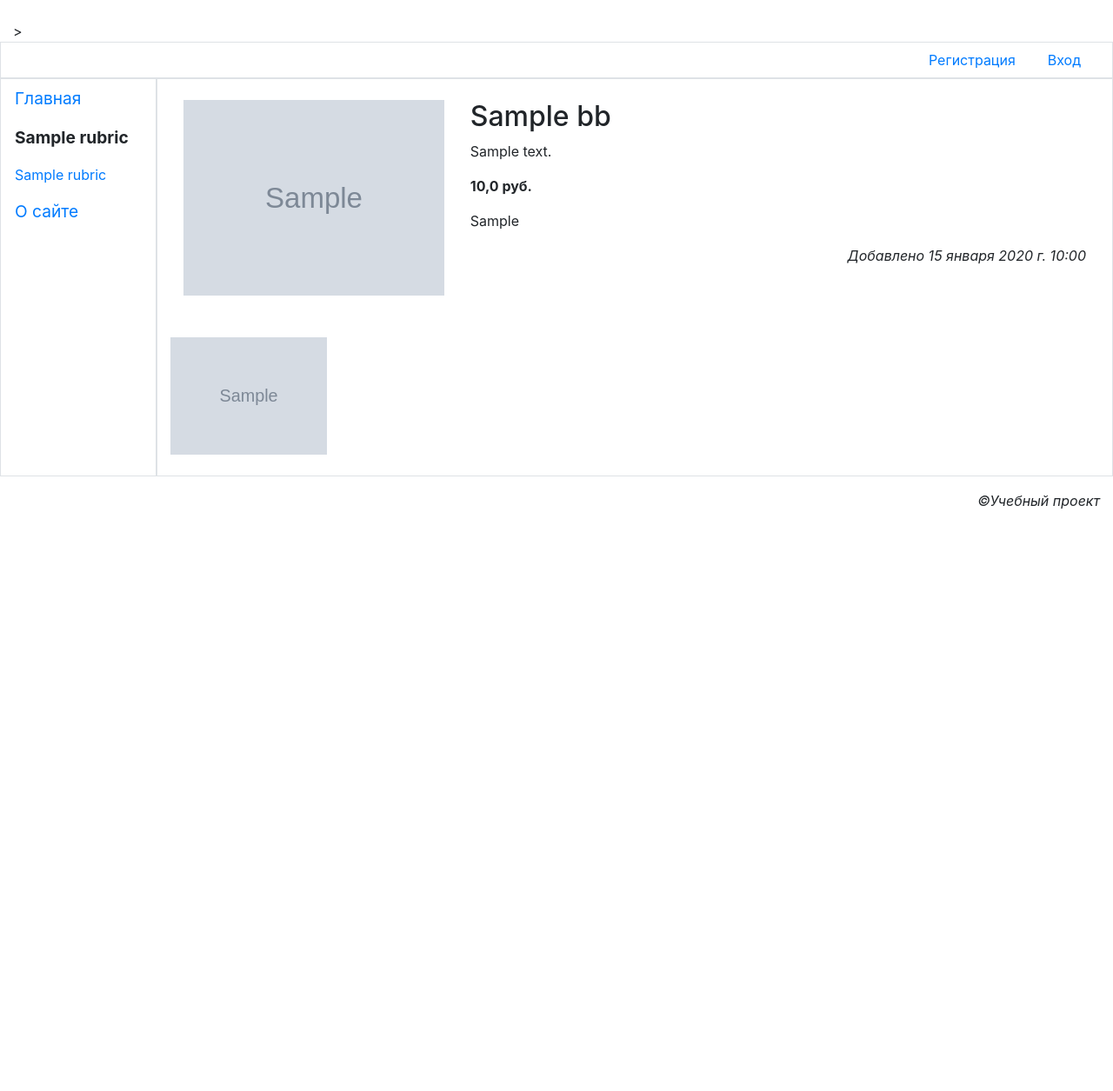
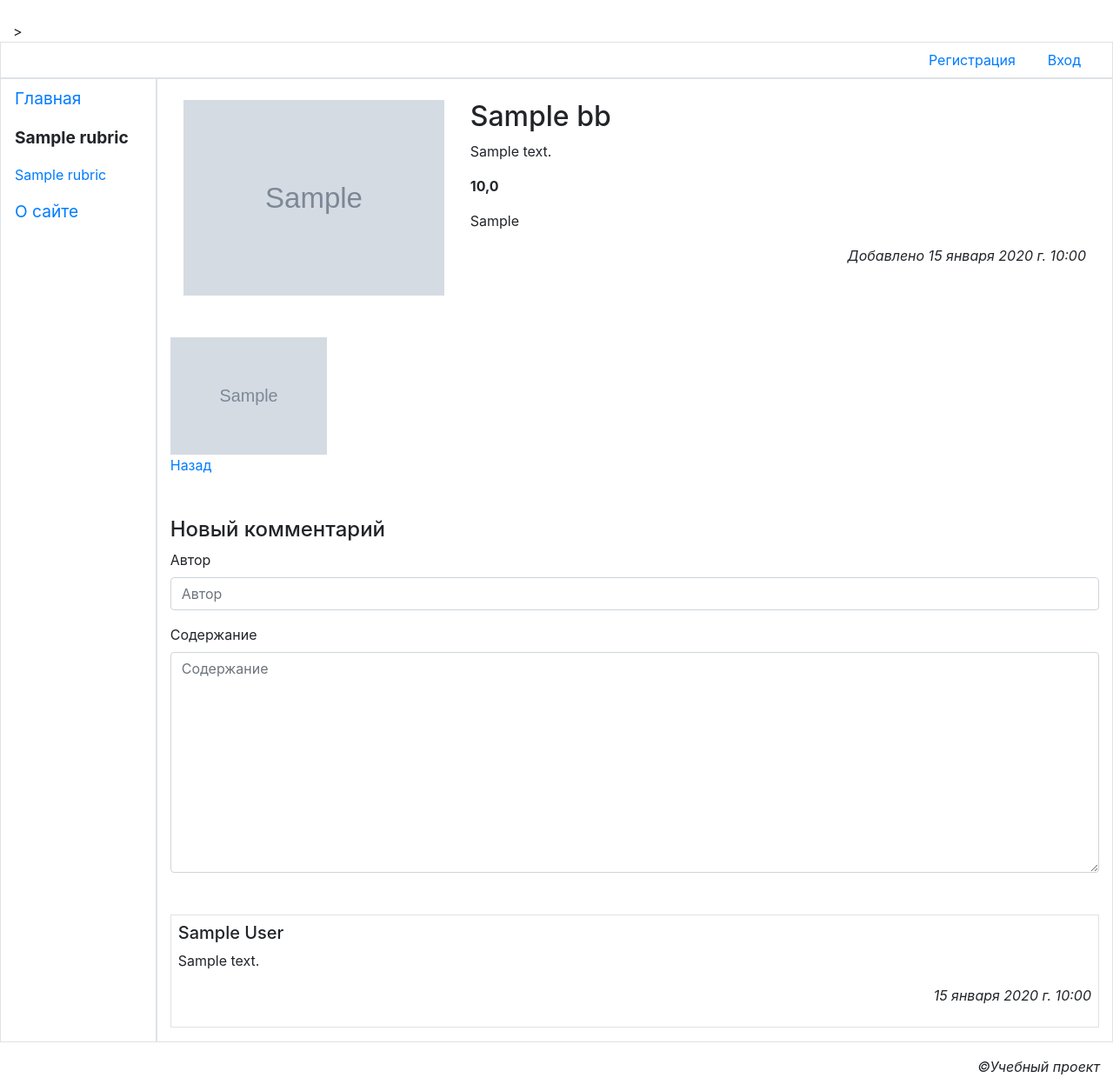
Before and after one commit to Arsendada/Bulletin-board-training-progect, a Django app: page /1/1/ in a window 1280 px wide. Shown: the part 115-1370 px from the top of the page at 87% size. Before the commit the page ends 701 px from the top, so only its background shows below. Run offline with Django 4.2, Linux system fonts and the light colour scheme; tables that the repository leaves empty hold one stand-in row (values such as "Sample post"); grey boxes marked "Sample" are stand-in pictures; some libraries are stand-ins or nearby versions.

Commit message:
Добавлена функция представления detail, изменен шаблон detail.html

```diff
--- a/main/forms.py
+++ b/main/forms.py
@@ -3,7 +3,7 @@
 from django.forms import inlineformset_factory
 from django.contrib.auth.forms import UserCreationForm
 from django.contrib.auth import password_validation
-
+from captcha.fields import CaptchaField
 from django.contrib.auth.models import User
 
 from .models import *
@@ -54,3 +54,21 @@
         widgets = {'author': forms.HiddenInput}
 
 AIFormSet = inlineformset_factory(Bb, AdditionalImage, fields = '__all__')
+
+
+class UserCommentForm(forms.ModelForm):
+    """Класс формы для написания комментариев"""
+    class Meta:
+        model = Comment
+        exclude = ('is_active',)
+        widgets = {'bb': forms.HiddenInput}
+
+
+class GuestCommentForm(forms.ModelForm):
+    """Класс формы для капчи"""
+    captcha = CaptchaField(label='Введите текст с картинки',
+                           error_messages={'invalid': 'Неправильный текст'})
+    class Meta:
+        model = Comment
+        exclude = ('is_active',)
+        widgets = {'bb': forms.HiddenInput}
--- a/main/templates/main/detail.html
+++ b/main/templates/main/detail.html
@@ -1,18 +1,23 @@
 {% extends 'layout/basic.html' %}
 
-{% block title %}{{ bb.title }} - {{ bb.rubric.name }}{% endblock %}
+{% load bootstrap4 %}
+
+{% block title %}
+    {{ bb.title }} - {{ bb.rubric.name }}
+{% endblock %}
 
 {% block content %}
     <div class="container-fluid mt-3">
         <div class="row">
             {% if bb.image %}
-        <div class="col-md-auto"><img src="{{ bb.image.url }}"
-        class="main-image"></div>
+                <div class="col-md-auto">
+                    <img src="{{ bb.image.url }}" class="main-image" alt="">
+                </div>
             {% endif %}
             <div class="col">
                 <h2>{{ bb.title }}</h2>
                 <p>{{ bb.content }}</p>
-            <p class="font-weight-bold">{{ bb.price }} руб.</p>
+                <p class="font-weight-bold">{{ bb.price }}</p>
                 <p>{{ bb.contacts }}</p>
                 <p class="text-right font-italic">Добавлено {{ bb.created_at }}</p>
             </div>
@@ -21,9 +26,29 @@
     {% if ais %}
         <div class="d-flex justify-content-between flex-wrap mt-5">
             {% for ai in ais %}
-    <div><img class="additional-image" src="{{ ai.image.url }}"></div>
+                <div>
+                    <img src="{{ ai.image.url }}" alt="" class="additional-image">
+                </div>
             {% endfor %}
         </div>
     {% endif %}
-<p><a href="{% url 'main:by_rubric' pk=bb.rubric.pk %}{{ all }}"></a></p>
+    <p><a href="{% url 'main:by_rubric' pk=bb.rubric.pk %}{{ all }}">Назад</a></p>
+
+    <h4 class="mt-5">Новый комментарий</h4>
+    <form method="post">
+        {% csrf_token %}
+        {% bootstrap_form form layout='horizontal' %}
+        {% buttons submit='Добавить' %}{% endbuttons %}
+    </form>
+    {% if comments %}
+        <div class="mt-5">
+            {% for comment in comments %}
+                <div class="my-2 p-2 border">
+                    <h5>{{ comment.author }}</h5>
+                    <p>{{ comment.content }}</p>
+                    <p class="text-right font-italic">{{ comment.created_at }}</p>
+                </div>
+            {% endfor %}
+        </div>
+    {% endif %}
 {% endblock %}
--- a/main/views.py
+++ b/main/views.py
@@ -143,9 +143,25 @@
 
 
 def detail(request, rubric_pk, pk):
-    bb = get_object_or_404(Bb, pk=pk)
+    bb = Bb.objects.get(pk=pk)
     ais = bb.additionalimage_set.all()
-    context = {'bb': bb, 'ais': ais}
+    comments = Comment.objects.filter(bb=pk, is_active=True)
+    initial = {'bb': bb.pk}
+    if request.user.is_authenticated:
+        initial['author'] = request.user.username
+        form_class = UserCommentForm
+    else:
+        form_class = GuestCommentForm
+    form = form_class(initial=initial)
+    if request.method == "POST":
+        c_form = form_class(request.POST)
+        if c_form.is_valid():
+            c_form.save()
+            messages.add_message(request, messages.SUCCESS, 'Комментарий добавлен')
+        else:
+            form = c_form
+            messages.add_message(request, messages.WARNING, 'Комментарий не добавлен')
+    context = {'bb': bb, 'ais': ais, 'comments': comments, 'form': form}
     return render(request, 'main/detail.html', context)
 
 
```
Also changed, not shown: 1 other file. Lines whose indentation alone changed are shown as unchanged.
